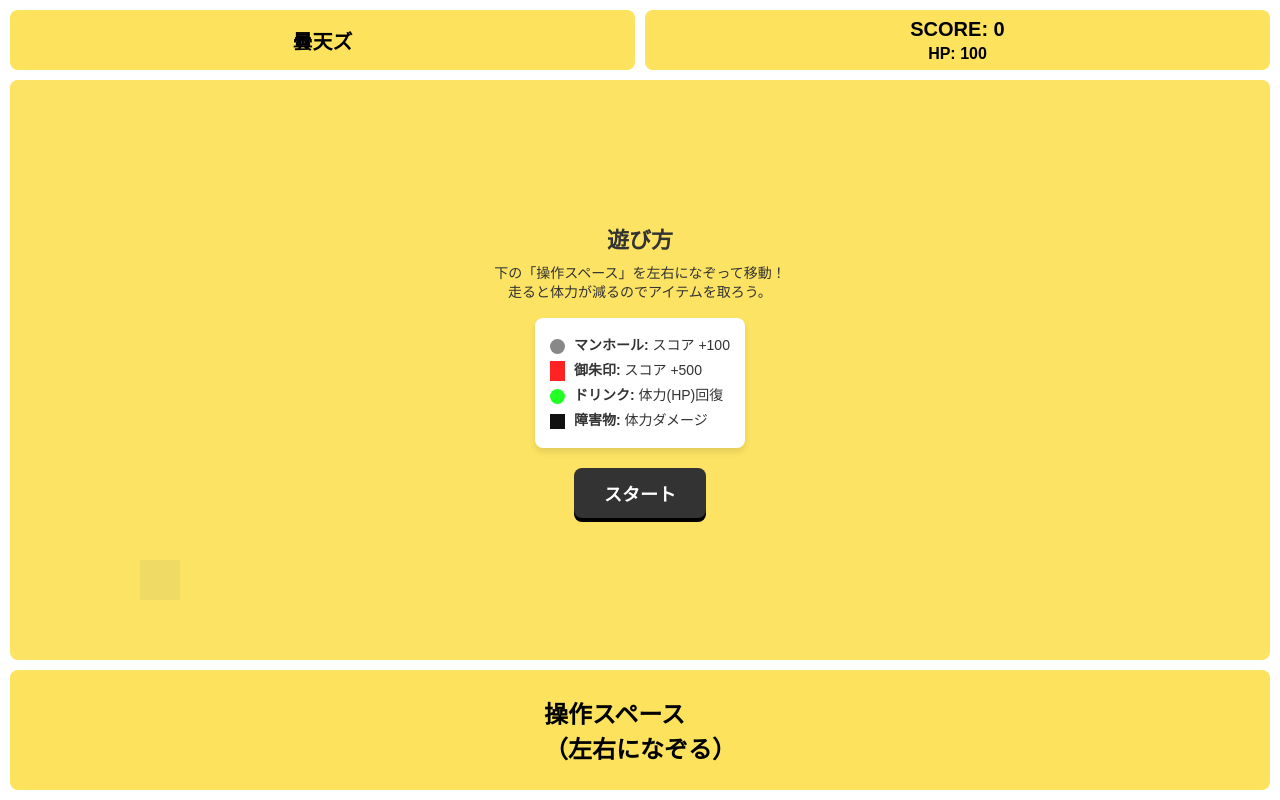
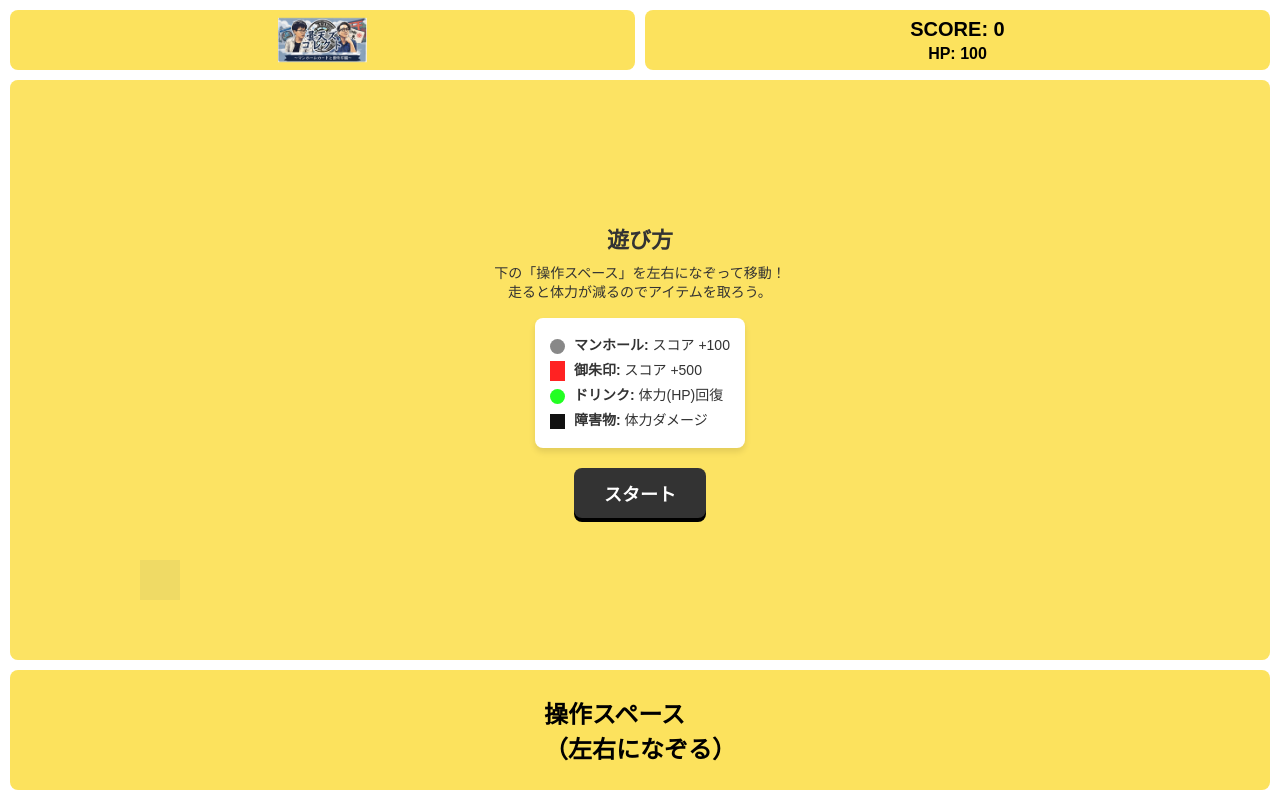
Before and after one commit to rickenmild/20261108_DONTENs-TATESUKU, a plain HTML site: page index.html in a window 1280 px wide. Drawn offline with Linux system fonts and the light colour scheme.

Commit message:
logo-upload

```diff
--- a/index.html
+++ b/index.html
@@ -3,7 +3,7 @@
 <head>
 <meta charset="UTF-8">
 <meta name="viewport" content="width=device-width, initial-scale=1.0, maximum-scale=1.0, user-scalable=no, viewport-fit=cover">
-<title>曇天ズ - レイアウト修正版</title>
+<title>曇天ズ - ロゴ画像対応版</title>
 <style>
   html, body {
     margin: 0;
@@ -12,7 +12,6 @@
     height: 100%;
     background-color: #ffffff;
     font-family: sans-serif;
-    /* iOSのSafariなどでアドレスバーが考慮されるようにdvhを使用 */
     height: 100dvh;
     display: flex;
     flex-direction: column;
@@ -25,9 +24,7 @@
     display: flex;
     padding: 10px;
     gap: 10px;
-    height: 80px;
     box-sizing: border-box;
-    /* 上部の安全領域（ノッチなど）を考慮 */
     padding-top: calc(10px + env(safe-area-inset-top));
     height: calc(80px + env(safe-area-inset-top));
   }
@@ -43,6 +40,12 @@
     font-size: 20px;
     color: #000;
   }
+  /* ロゴ画像を綺麗に収めるスタイル */
+  .header-box img {
+    max-width: 90%;
+    max-height: 80%;
+    object-fit: contain;
+  }
   .score-text {
     font-size: 16px;
     margin-top: 4px;
@@ -50,7 +53,7 @@
 
   /* 中央ゲーム画面 */
   #game-wrapper {
-    flex: 1; /* 残りの高さをすべて埋める */
+    flex: 1;
     margin: 0 10px;
     background-color: #fce25d;
     border-radius: 8px;
@@ -139,7 +142,6 @@
     -webkit-user-select: none;
     cursor: pointer;
     box-sizing: border-box;
-    /* 下部の安全領域（ホームインジケーターなど）を考慮 */
     padding-bottom: env(safe-area-inset-bottom);
     margin-bottom: calc(10px + env(safe-area-inset-bottom));
   }
@@ -165,8 +167,9 @@
 
 <!-- 上部 -->
 <div id="header">
+  <!-- ロゴ画像を読み込む部分（logo.png のファイル名を必要に応じて変更してください） -->
   <div class="header-box">
-    曇天ズ
+    <img src="logo.png" alt="曇天ズコレクト">
   </div>
   <div class="header-box">
     <div>SCORE: <span id="scoreText">0</span></div>
@@ -214,7 +217,6 @@
     canvas.width = gameWrapper.clientWidth;
     canvas.height = gameWrapper.clientHeight;
   }
-  // 少し遅延させてからリサイズすることで、スマホブラウザのアドレスバーの高さ変化に対応
   setTimeout(resizeCanvas, 100);
   window.addEventListener('resize', () => {
       setTimeout(resizeCanvas, 100);
@@ -228,7 +230,6 @@
   const finalScoreText = document.getElementById('finalScore');
   const controlSpace = document.getElementById('control-space');
 
-  // ゲーム状態
   let isGameStarted = false;
   let isGameOver = false;
   let score = 0;
@@ -245,17 +246,12 @@
 
   let objects = [];
 
-  // スタートボタンの処理
   startButton.addEventListener('click', () => {
     startScreen.style.display = 'none';
-    // 開始時にプレイヤー位置を中央にセット
     player.x = canvas.width / 2;
     isGameStarted = true;
   });
 
-  // --------------------------------------------------
-  // 入力処理
-  // --------------------------------------------------
   function movePlayer(clientX) {
     if (!isGameStarted || isGameOver) return;
     const rect = controlSpace.getBoundingClientRect();
@@ -275,9 +271,6 @@
     if (e.buttons > 0) movePlayer(e.clientX);
   });
 
-  // --------------------------------------------------
-  // ゲームロジック
-  // --------------------------------------------------
   function spawnObject() {
     const rand = Math.random();
     const x = Math.random() * (canvas.width - 30) + 15;
```
Also changed, not shown: logo.png (added).
